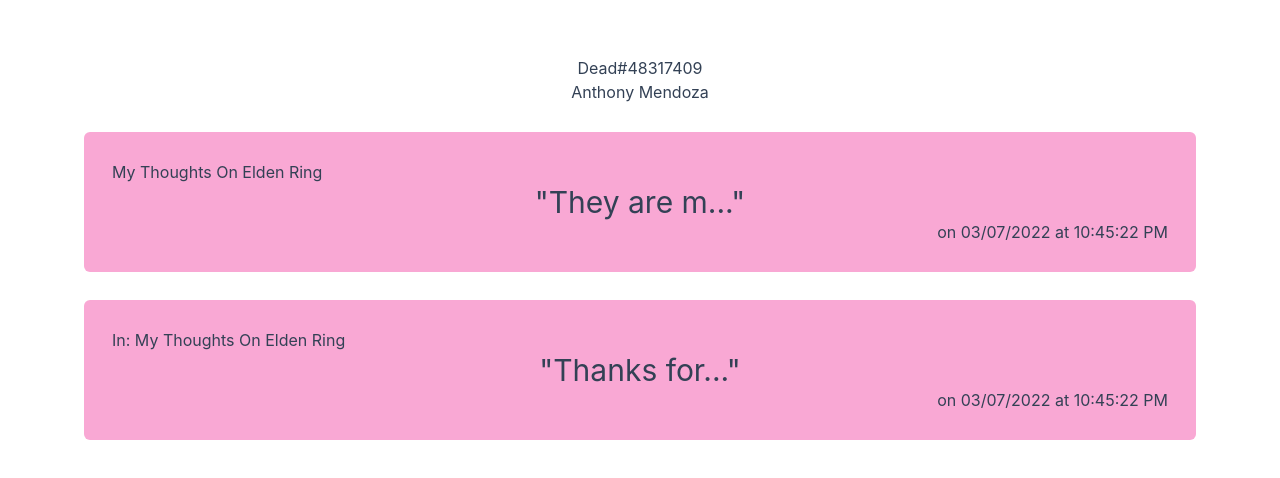
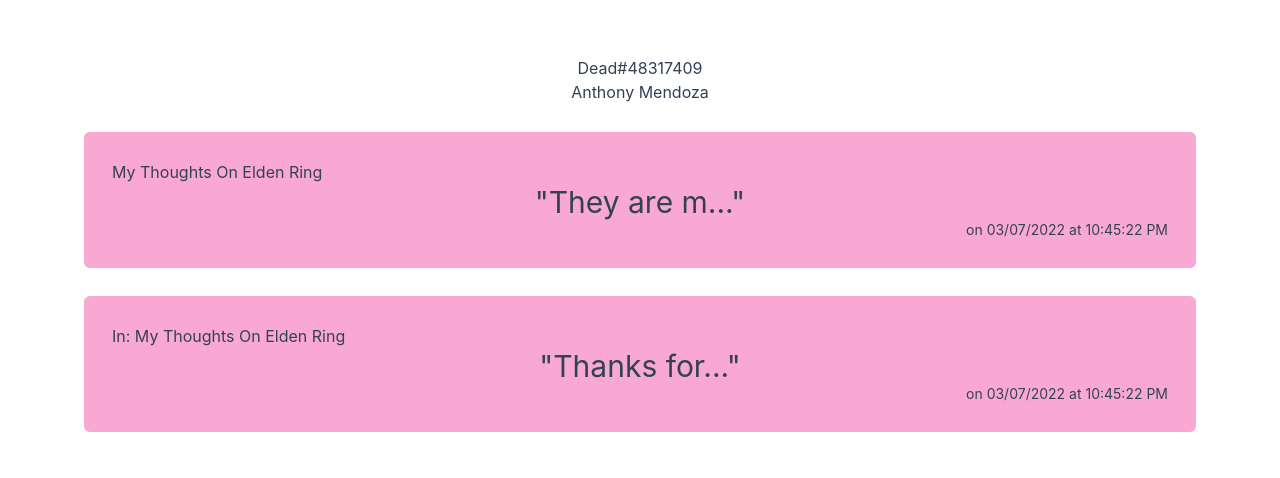
Before and after one commit to DeadpanCakes/BlogFrontEnd, a React (Create React App) app: page /users/48317409 in a window 1280 px wide. Shown: the top 478 px of the page. Built offline with nearby package versions, Linux system fonts and the light colour scheme.

Commit message:
made timestamp smaller

```diff
--- a/src/components/users/RecentActivity.js
+++ b/src/components/users/RecentActivity.js
@@ -5,7 +5,7 @@ const RecentActivity = (props) => {
   const { activity } = props;
 
   const styleClasses = "bg-pink-300 p-7 m-7 rounded-md flex flex-1 flex-col"
-  const timeStyle = "self-end"
+  const timeStyle = "self-end text-sm"
   return (
     <li className={styleClasses}>
       <ActivityPreview activity={activity} />
```
